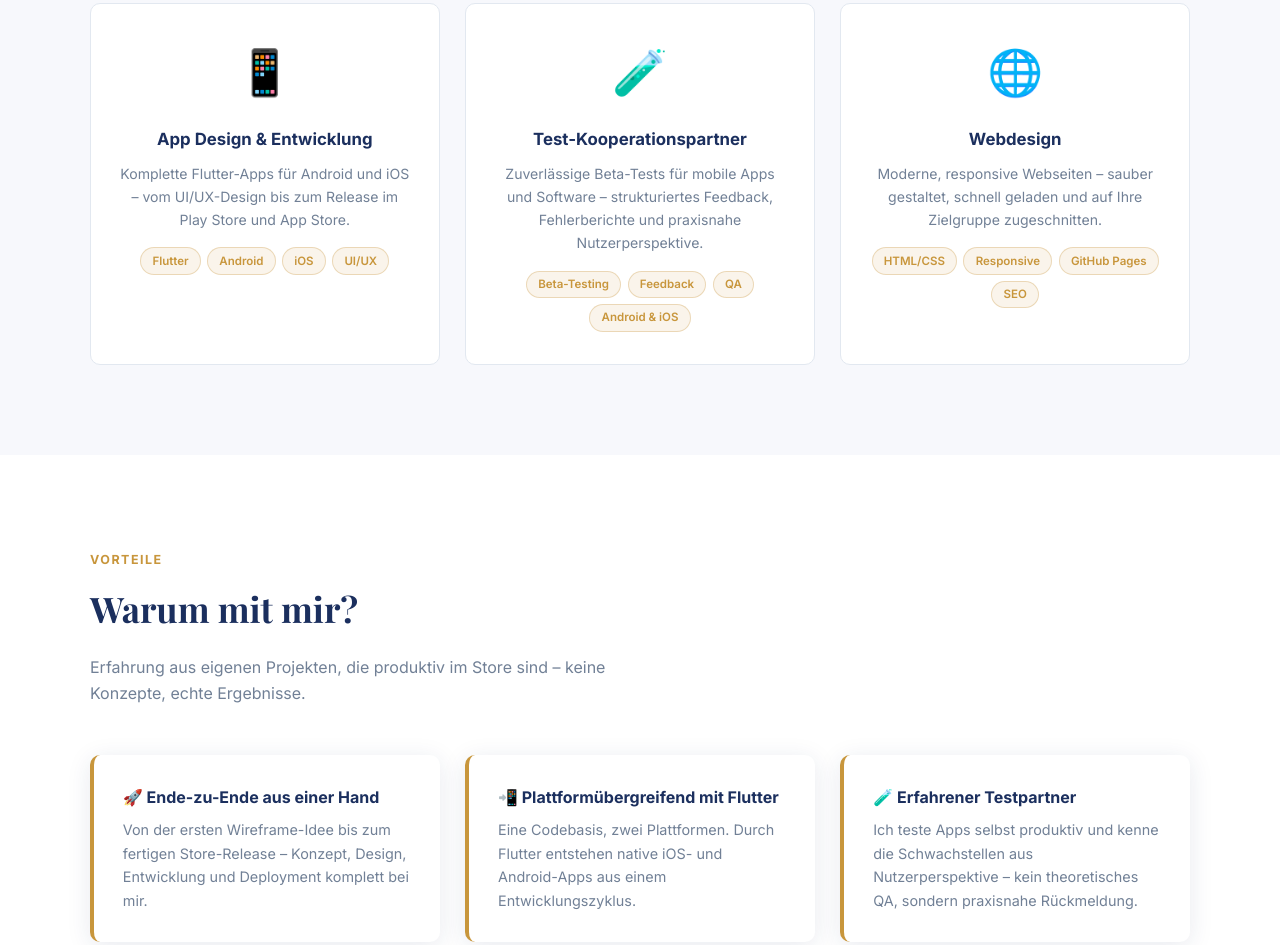
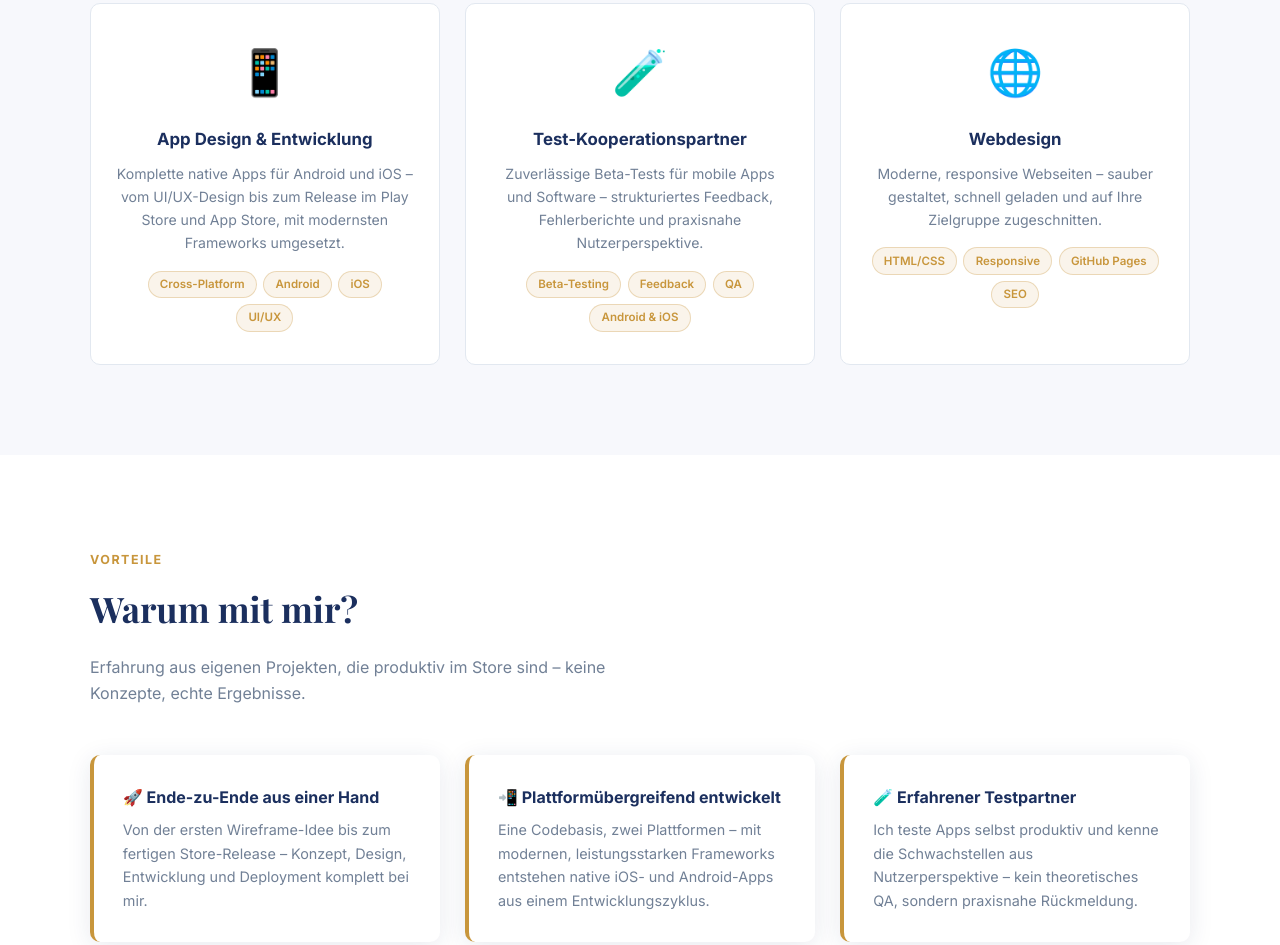
Before and after one commit to ycblischke/ycblischke.de, a plain HTML site: page appdesigner/index.html in a window 1280 px wide. Shown: the part 897-1842 px from the top of the page. Drawn offline with nearby package versions, Linux system fonts and the light colour scheme.

Commit message:
content: Flutter-Nennungen durch technologieneutrale Formulierungen ersetzt
Statt an ein bestimmtes Framework gebunden zu wirken, betont der Text
jetzt "modernste, leistungsstärkste Frameworks" bzw. "native Apps" –
damit keine Limitierung auf eine Technologie suggeriert wird.

```diff
--- a/appdesigner/index.html
+++ b/appdesigner/index.html
@@ -3,7 +3,7 @@
 <head>
   <meta charset="UTF-8">
   <meta name="viewport" content="width=device-width, initial-scale=1.0">
-  <meta name="description" content="Yves Claudio Blischke – App Design & Entwicklung für iOS und Android. Flutter-Apps, Webdesign und Beta-Testing. Entdecken Sie meine Apps: FoodKey, IWriteThai, Hypno.">
+  <meta name="description" content="Yves Claudio Blischke – App Design & Entwicklung für iOS und Android. Native Apps, Webdesign und Beta-Testing. Entdecken Sie meine Apps: FoodKey, IWriteThai, Hypno.">
   <title>App Design & Entwicklung – Yves Claudio Blischke</title>
   <link rel="preconnect" href="https://fonts.googleapis.com">
   <link rel="preconnect" href="https://fonts.gstatic.com" crossorigin>
@@ -387,9 +387,9 @@
 <section id="start">
   <div class="hero-grid">
     <div class="hero-text">
-      <div class="hero-badge">Flutter · iOS · Android · Web</div>
+      <div class="hero-badge">iOS · Android · Web</div>
       <h1 class="hero-title">App Design &<br><span>Entwicklung</span></h1>
-      <p class="hero-sub">Von der Idee zur fertigen App – ich entwickle native Flutter-Anwendungen für iOS und Android, designe moderne Webseiten und begleite Projekte als Testkooperationspartner.</p>
+      <p class="hero-sub">Von der Idee zur fertigen App – ich entwickle native Anwendungen für iOS und Android mit den modernsten, leistungsstärksten Frameworks, designe moderne Webseiten und begleite Projekte als Testkooperationspartner.</p>
       <div>
         <a href="#apps" class="btn btn-primary">Meine Apps ansehen</a>
         <a href="#kontakt" class="btn btn-outline-white">Kontakt</a>
@@ -426,9 +426,9 @@
       <div class="service-card">
         <span class="service-icon">📱</span>
         <h3>App Design & Entwicklung</h3>
-        <p>Komplette Flutter-Apps für Android und iOS – vom UI/UX-Design bis zum Release im Play Store und App Store.</p>
+        <p>Komplette native Apps für Android und iOS – vom UI/UX-Design bis zum Release im Play Store und App Store, mit modernsten Frameworks umgesetzt.</p>
         <div class="service-tags">
-          <span class="service-tag-chip">Flutter</span>
+          <span class="service-tag-chip">Cross-Platform</span>
           <span class="service-tag-chip">Android</span>
           <span class="service-tag-chip">iOS</span>
           <span class="service-tag-chip">UI/UX</span>
@@ -472,8 +472,8 @@
         <p>Von der ersten Wireframe-Idee bis zum fertigen Store-Release – Konzept, Design, Entwicklung und Deployment komplett bei mir.</p>
       </div>
       <div class="benefit-card">
-        <h3>📲 Plattformübergreifend mit Flutter</h3>
-        <p>Eine Codebasis, zwei Plattformen. Durch Flutter entstehen native iOS- und Android-Apps aus einem Entwicklungszyklus.</p>
+        <h3>📲 Plattformübergreifend entwickelt</h3>
+        <p>Eine Codebasis, zwei Plattformen – mit modernen, leistungsstarken Frameworks entstehen native iOS- und Android-Apps aus einem Entwicklungszyklus.</p>
       </div>
       <div class="benefit-card">
         <h3>🧪 Erfahrener Testpartner</h3>
```
Also changed, not shown: index.html (+1 -1 lines).
